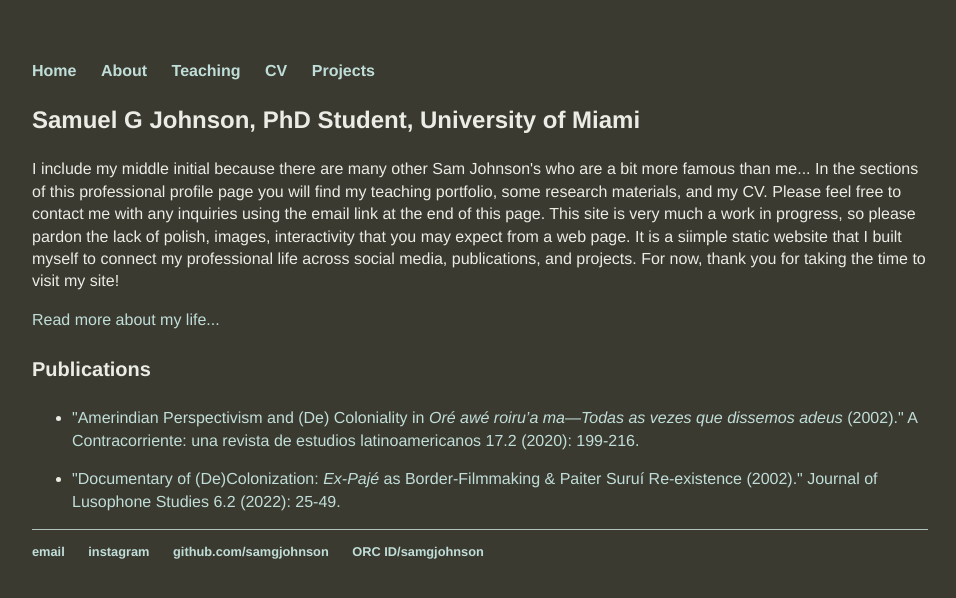
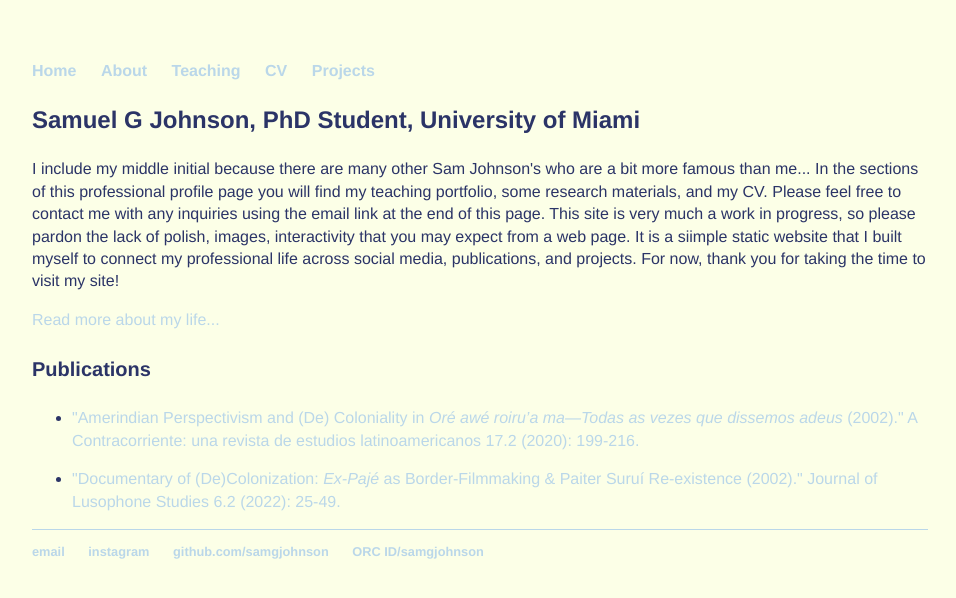
Before and after one commit to samgjohnson/samgjohnson.github.io, a Jekyll site: the page built from index.html, in a window 1280 px wide. Shown: the top 598 px of the page, without its empty margins (160-1116 px from the left). Built offline with Jekyll 4.4.1, drawn with Linux system fonts in a browser that asks for light colours.

Commit message:
Update main.css

```diff
--- a/css/main.css
+++ b/css/main.css
@@ -1,7 +1,7 @@
 body {
     margin: 60px auto;
     width: 70%;
-    background-color: #3b3a30
+    background-color: #FCFFE7
 }
 nav ul, footer ul {
     font-family:'Helvetica', 'Arial', 'Sans-Serif';
@@ -15,7 +15,7 @@ nav ul li, footer ul li {
 }
 a {
     text-decoration: none;
-    color: #c0ded9;
+    color: #BAD7E9;
 }
 a:hover {
     text-decoration: underline;
@@ -23,38 +23,38 @@ a:hover {
 h1 {
     font-size: 2.5em;
     font-family:'Helvetica', 'Arial', 'Sans-Serif';
-    color: #eaece5
+    color: #2B3467
 }
 h2 {
     font-size: 2em;
     font-family:'Helvetica', 'Arial', 'Sans-Serif';
-    color: #eaece5
+    color: #2B3467
 }
 h3 {
     font-size: 1.5em;
     font-family:'Helvetica', 'Arial', 'Sans-Serif';
-    color: #eaece5
+    color: #2B3467
 }
 h4 {
     font-size: 1.25em;
     font-family:'Helvetica', 'Arial', 'Sans-Serif';
-    color: #eaece5
+    color: #2B3467
 }
 p {
     font-size: 1em;
     font-family:'Helvetica', 'Arial', 'Sans-Serif';
     line-height: 1.4em;
-    color: #eaece5;
+    color: #2B3467;
 }
 ul li{
     margin-bottom:10px auto 10px;
     font-size: 1em;
     font-family:'Helvetica', 'Arial', 'Sans-Serif';
     line-height: 1.4em;
-    color: #eaece5;
+    color: #2B3467;
 }
 footer {
-    border-top: 1px solid #b2c2bf;
+    border-top: 1px solid #BAD7E9;
     font-size: .8em;
 }
 
```
